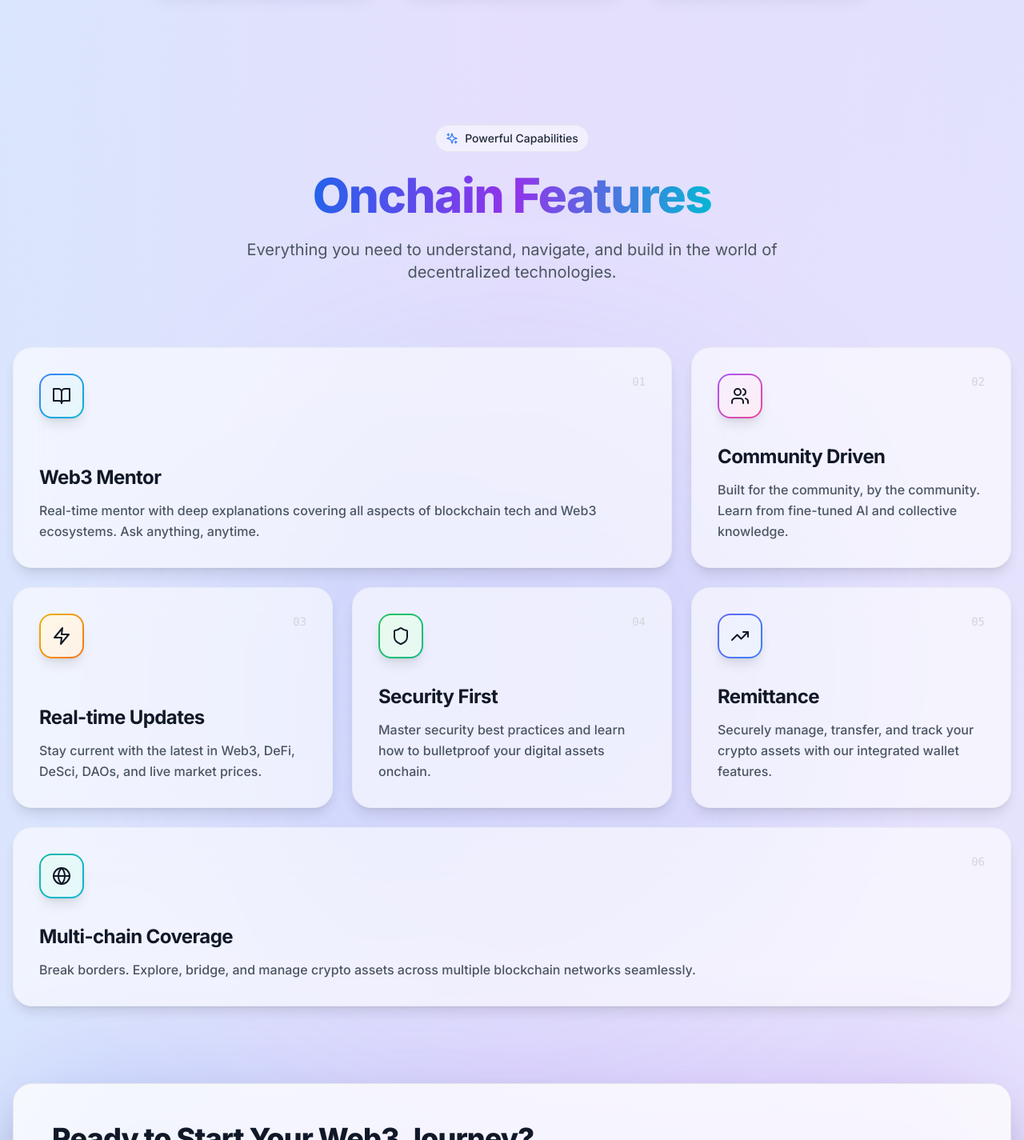
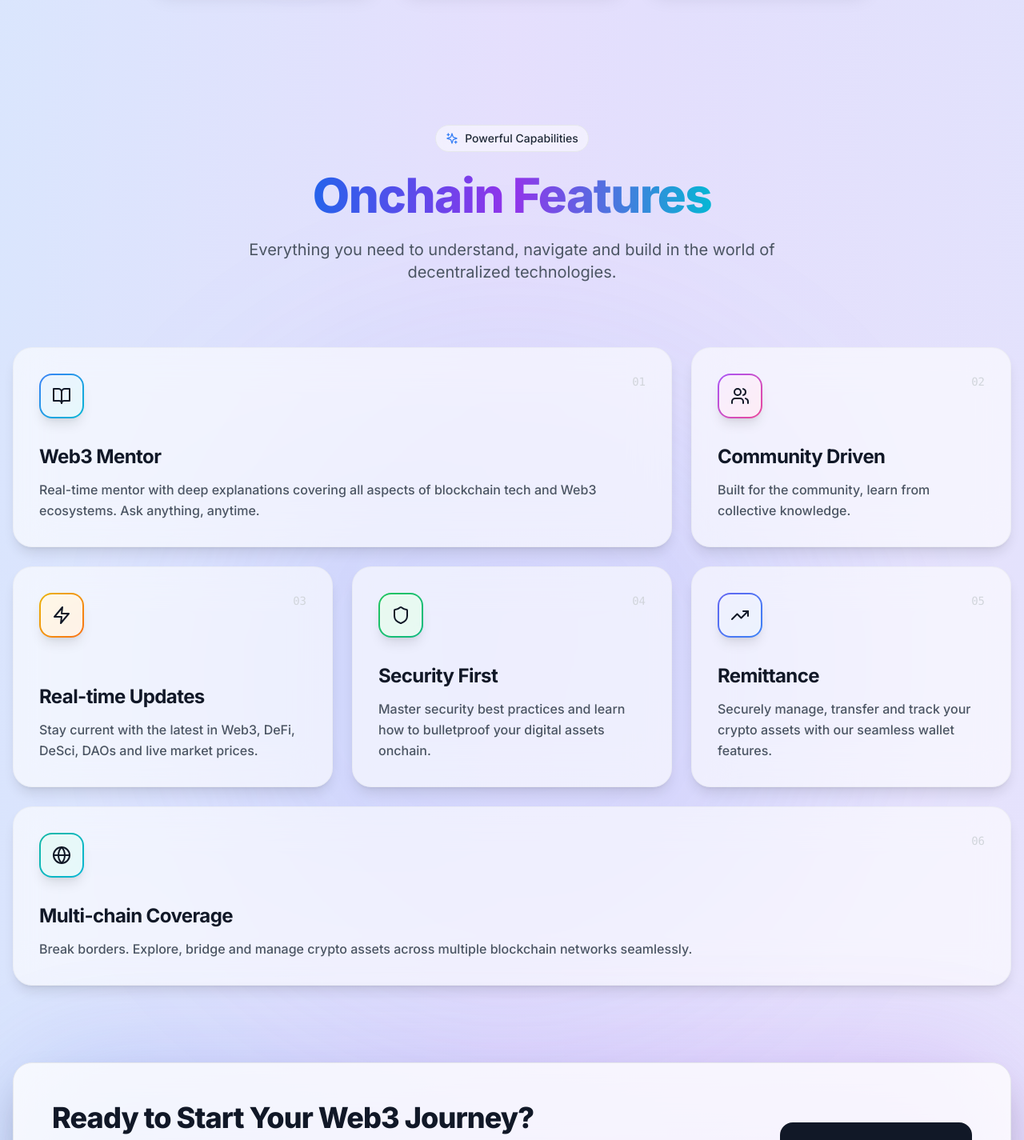
Before and after one commit to OnchainWiki/UI, a Next.js app: page / in a window 1280 px wide. Shown: the part 1124-2549 px from the top of the page at 80% size. Built offline with nearby package versions, Linux system fonts and the light colour scheme.

Commit message:
fixed features typos

```diff
--- a/app/components/Features.tsx
+++ b/app/components/Features.tsx
@@ -113,14 +113,14 @@ const features = [
   {
     icon: Users,
     title: "Community Driven",
-    description: "Built for the community, by the community. Learn from fine-tuned AI and collective knowledge.",
+    description: "Built for the community, learn from collective knowledge.",
     color: "from-purple-500 to-pink-500",
     glow: "group-hover:shadow-purple-500/20",
   },
   {
     icon: Zap,
     title: "Real-time Updates",
-    description: "Stay current with the latest in Web3, DeFi, DeSci, DAOs, and live market prices.",
+    description: "Stay current with the latest in Web3, DeFi, DeSci, DAOs and live market prices.",
     color: "from-yellow-500 to-orange-500",
     glow: "group-hover:shadow-yellow-500/20",
   },
@@ -134,14 +134,14 @@ const features = [
   {
     icon: TrendingUp,
     title: "Remittance",
-    description: "Securely manage, transfer, and track your crypto assets with our integrated wallet features.",
+    description: "Securely manage, transfer and track your crypto assets with our seamless wallet features.",
     color: "from-indigo-500 to-blue-500",
     glow: "group-hover:shadow-indigo-500/20",
   },
   {
     icon: Globe,
     title: "Multi-chain Coverage",
-    description: "Break borders. Explore, bridge, and manage crypto assets across multiple blockchain networks seamlessly.",
+    description: "Break borders. Explore, bridge and manage crypto assets across multiple blockchain networks seamlessly.",
     color: "from-teal-500 to-cyan-500",
     glow: "group-hover:shadow-teal-500/20",
   },
@@ -179,7 +179,7 @@ export default function Features() {
             </span>
           </h2>
           <p className="text-lg md:text-xl text-gray-600 dark:text-gray-400 max-w-2xl mx-auto leading-relaxed">
-            Everything you need to understand, navigate, and build in the world of decentralized technologies.
+            Everything you need to understand, navigate and build in the world of decentralized technologies.
           </p>
         </div>
 
@@ -198,11 +198,6 @@ export default function Features() {
 
                 {/* Top Section: Icon & Decorative elements */}
                 <div className="flex items-start justify-between mb-8">
-                  {/* <div className={`flex items-center justify-center w-14 h-14 rounded-2xl bg-gradient-to-br ${feature.color} p-0.5 shadow-lg transform group-hover:scale-110 group-hover:rotate-3 transition-all duration-500`}>
-                    <div className="flex items-center justify-center w-full h-full bg-white dark:bg-neutral-900 rounded-[14px] backdrop-blur-sm">
-                      <feature.icon className={`w-6 h-6 bg-clip-text text-transparent bg-gradient-to-br ${feature.color} text-gray-800 dark:text-white drop-shadow-sm`} />
-                    </div>
-                  </div> */}
                   <div className={`flex items-center justify-center w-14 h-14 rounded-2xl bg-gradient-to-br ${feature.color} p-0.5 shadow-lg group-hover:rotate-3 transition-all duration-500`}>
                     <div className="flex items-center justify-center w-full h-full bg-white/90 dark:bg-neutral-900 rounded-[14px] backdrop-blur-sm">
                       <feature.icon className={`w-6 h-6 text-gray-900 dark:text-white`} />
```
